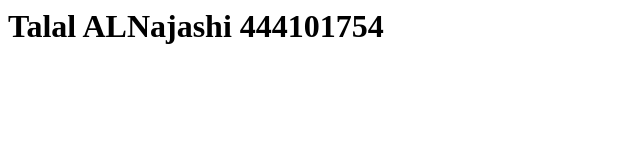
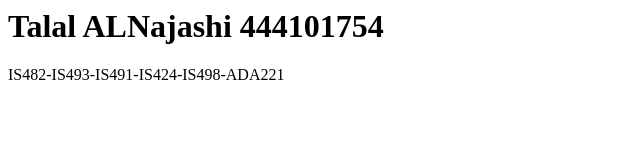
Before and after one commit to 444101754/IS424, a plain HTML site: page index.html in a window 1280 px wide. Shown: the whole page, without its empty margins (0-640 px from the left). Drawn offline with Linux system fonts and the light colour scheme.

Commit message:
Add paragraph

```diff
--- a/index.html
+++ b/index.html
@@ -1 +1,2 @@
 <h1>Talal ALNajashi 444101754</h1>
+<p>IS482-IS493-IS491-IS424-IS498-ADA221</p>
```
